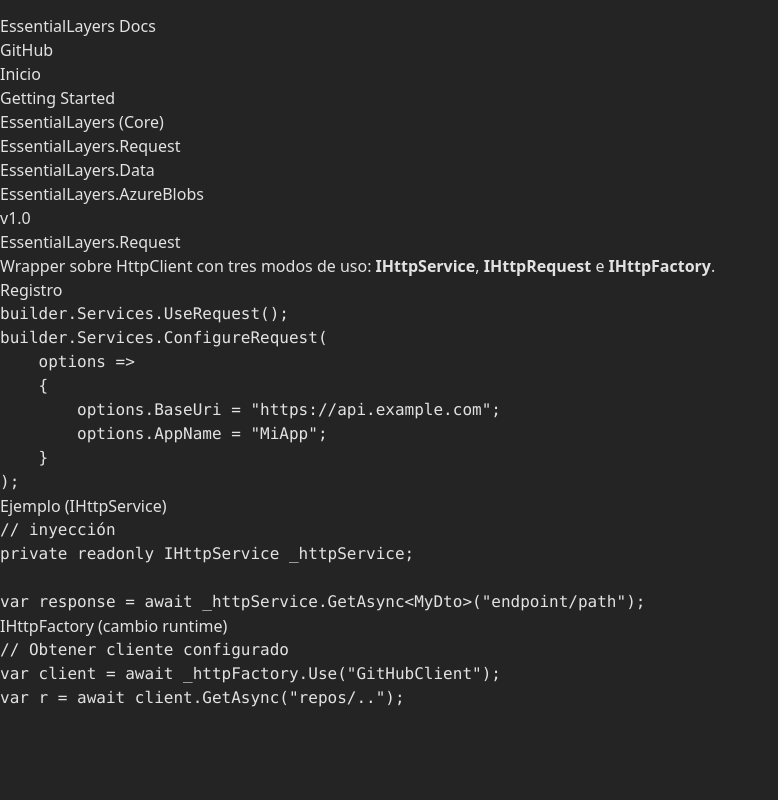
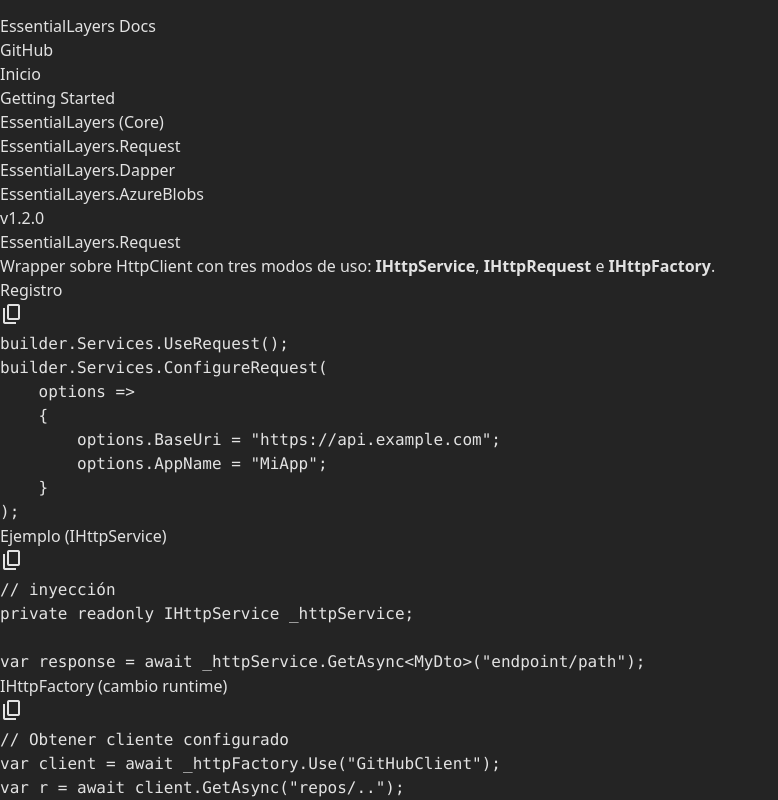
Before and after one commit to msotodev/essential-layers, a React (Vite) app: page /docs/essential-layers-request in a window 1280 px wide. Shown: the part 1066-1866 px from the top of the page, without its empty margins (0-778 px from the left). Before the commit the page ends 1776 px from the top, so only its background shows below. Built offline with nearby package versions, Linux system fonts and the light colour scheme; the HTML template or start-up script is replaced by a standard one; a web font is replaced by a local one.

Commit message:
- It was added "Copy code" button  - Info alerts to show messages to users  - Renamed from EssentialLayers.Data to EssentialLayers.Dapper

```diff
--- a/package.json
+++ b/package.json
@@ -12,6 +12,7 @@
   "dependencies": {
     "react": "19.1.1",
     "react-dom": "19.1.1",
+    "react-hot-toast": "^2.6.0",
     "react-router-dom": "^7.9.6"
   },
   "devDependencies": {
--- a/src/App.tsx
+++ b/src/App.tsx
@@ -1,12 +1,13 @@
 import { Routes, Route, Navigate } from "react-router-dom";
 import { lazy } from "react";
+import { Toaster } from "react-hot-toast";
 
 const Home = lazy(() => import("./pages/Home"));
 const GettingStarted = lazy(() => import("./pages/docs/GettingStarted"));
 const EssentialLayersCore = lazy(() => import("./pages/docs/EssentialLayersCore"));
 const EssentialLayersRequest = lazy(() => import("./pages/docs/EssentialLayersRequest"));
 const Layout = lazy(() => import("./components/Layout"));
-const EssentialLayersData = lazy(() => import("./pages/docs/EssentialLayersData"));
+const EssentialLayersData = lazy(() => import("./pages/docs/EssentialLayersDapper"));
 const EssentialLayersAzureBlobs = lazy(() => import("./pages/docs/EssentialLayersAzureBlobs"));
 
 function App() {
@@ -23,6 +24,16 @@ function App() {
 
         <Route path="*" element={<Navigate to="/" />} />
       </Routes>
+
+      <Toaster position="top-right" toastOptions={{
+        duration: 3000,
+        position: 'bottom-right',
+        style: {
+          background: '#eff6ff',
+          color: '#000',
+          borderRadius: '4px',
+        },
+      }} />
     </Layout>
   );
 }
--- a/src/components/CodeExample.tsx
+++ b/src/components/CodeExample.tsx
@@ -1,3 +1,7 @@
+import toast from "react-hot-toast";
+import { useClipboard } from "../hooks/useClipboard";
+import Button from "./buttons/Button";
+
 export interface CodeExpampleProps {
     title: string;
     code: string;
@@ -6,9 +10,23 @@ export interface CodeExpampleProps {
 export default function CodeExpample(
     { title, code }: CodeExpampleProps
 ) {
+    const { copied, copy } = useClipboard();
+
+    const handleCopy = async () => {
+        await copy(code);
+
+        toast.success(`Copied successfully!`);
+    }
+
     return (
         <section className="flex flex-col gap-3">
-            <h3 className="text-xl font-medium">{title}</h3>
+            <div className="flex justify-between">
+                <h3 className="text-xl font-medium">{title}</h3>
+
+                {
+                    copied ? <Button iconName="library_add_check" /> : <Button iconName="content_copy" onClick={handleCopy} />
+                }
+            </div>
             <pre className="bg-sky-50 dark:bg-gray-900 text-gray-900 dark:text-gray-100 p-4 border-[4px] border-sky-100 dark:border-gray-900 rounded overflow-x-auto">
                 {code}
             </pre>
--- /dev/null
+++ b/src/components/Icon.tsx
@@ -0,0 +1,15 @@
+export interface IconProps {
+    iconName?: string;
+    className?: string;
+}
+
+export default function Icon(
+    { className, iconName }: IconProps
+) {
+    className ??= "";
+    className += " material-symbols-outlined"
+
+    return (
+        <span className={className}>{iconName}</span>
+    )
+}
--- a/src/components/Sidebar.tsx
+++ b/src/components/Sidebar.tsx
@@ -5,7 +5,7 @@ const items = [
     { label: "Getting Started", to: "/docs/getting-started" },
     { label: "EssentialLayers (Core)", to: "/docs/essential-layers" },
     { label: "EssentialLayers.Request", to: "/docs/essential-layers-request" },
-    { label: "EssentialLayers.Data", to: "/docs/essential-layers-data" },
+    { label: "EssentialLayers.Dapper", to: "/docs/essential-layers-data" },
     { label: "EssentialLayers.AzureBlobs", to: "/docs/essential-layers-azure-blobs" },
 ];
 
@@ -27,7 +27,7 @@ export default function Sidebar() {
                 ))}
             </ul>
             <footer className="text-center">
-                v1.0
+                v1.2.0
             </footer>
         </nav>
     );
--- /dev/null
+++ b/src/components/buttons/Button.tsx
@@ -0,0 +1,79 @@
+import Icon from "../Icon";
+
+export interface ButtonProps {
+    title?: string;
+    type?: ButtonType;
+    iconName?: string;
+    className?: string;
+    colorType?: ColorType;
+    children?: React.ReactNode;
+    isVisible?: boolean;
+    onClick?: (e: React.MouseEvent<HTMLButtonElement>) => void;
+    onChange?: (file: File) => void;
+}
+
+export type ButtonType = "submit" | "reset" | "button" | "file";
+
+export default function Button(
+    {
+        title,
+        type = "button",
+        iconName,
+        className,
+        colorType = "light",
+        children,
+        isVisible = true,
+        onClick,
+        onChange
+    }: ButtonProps
+) {
+    className ??= "";
+    className += " px-2 py-1 rounded-sm cursor-pointer flex items-center justify-center";
+    className += iconName ? " gap-2" : "";
+    className += colorType ? " " + ColorClass(colorType) : "";
+
+    const handleClick = (e: React.MouseEvent<HTMLButtonElement>) => {
+        if (onClick) onClick(e);
+    }
+
+    const handleChange = (e: React.ChangeEvent<HTMLInputElement>) => {
+        if (onChange && e.target.files?.length) {
+            onChange(e.target.files[0])
+        }
+    }
+
+    if (!isVisible) return <></>;
+
+    return type != "file" ? (
+        <button title={title}
+            type={type}
+            className={className}
+            onClick={handleClick}>
+            <Icon className="text-[18px]" iconName={iconName} />
+            {
+                children &&
+                <span>{children}</span>
+            }
+        </button>
+    ) : (
+        <label title={title} className={className}>
+            <Icon className="text-[18px]" iconName={iconName} />
+            {
+                children &&
+                <span>{children}</span>
+            }
+            <input type="file" accept=".json" className="hidden" onChange={handleChange} />
+        </label>
+    );
+}
+
+export function ColorClass(colorType: ColorType) {
+    switch (colorType) {
+        case "light": return `hover:bg-gray-900 hover:text-white`;
+        case "primary": return `bg-gray-900 text-white hover:bg-gray-800`;
+        case "primary-outline": return `bg-transparent text-gray-900 border border-gray-900 hover:bg-blue-100`;
+        default: return `hover:bg-gray-900 hover:text-white`;
+    }
+}
+
+export type ColorType = "primary" | "primary-outline" | "light";
--- /dev/null
+++ b/src/hooks/useClipboard.ts
@@ -0,0 +1,30 @@
+import { useState } from "react";
+
+export function useClipboard() {
+    const [copied, setCopied] = useState(false);
+
+    const copy = async (text: string) => {
+        if (!navigator.clipboard) {
+            console.warn("Clipboard API not supported");
+            return false;
+        }
+
+        if (!text) return false;
+
+        try {
+            await navigator.clipboard.writeText(text);
+
+            setCopied(true);
+            setTimeout(() => setCopied(false), 2000);
+
+            return true;
+        } catch (err) {
+            console.error("Failed to copy!", err);
+            setCopied(false);
+
+            return false;
+        }
+    };
+
+    return { copied, copy };
+}
--- a/src/pages/Home.tsx
+++ b/src/pages/Home.tsx
@@ -1,4 +1,5 @@
 import { Link } from "react-router-dom";
+import Icon from "../components/Icon";
 
 export default function Home() {
     return (
@@ -12,19 +13,24 @@ export default function Home() {
 
             <div className="grid gap-6 grid-cols-1 md:grid-cols-2 lg:grid-cols-3">
                 <CardLink titile="Getting Started"
-                    description="Instalación y configuración inicial" />
+                    description="Instalación y configuración inicial"
+                    iconName="arrow_right_alt" />
 
                 <CardLink titile="EssentialLayers (Core)"
-                    description="Helpers, Result pattern, extensions" />
+                    description="Helpers, Result pattern, extensions"
+                    iconName="hub" />
 
                 <CardLink titile="EssentialLayers.Request"
-                    description="Wrapper de HttpClient con múltiples interfaces" />
+                    description="Wrapper de HttpClient con múltiples interfaces"
+                    iconName="api" />
 
-                <CardLink titile="EssentialLayers.Data"
-                    description="Wrapper Dapper + Microsoft.Data.SqlClient" />
+                <CardLink titile="EssentialLayers.Dapper"
+                    description="Wrapper Dapper + Microsoft.Data.SqlClient"
+                    iconName="memory" />
 
                 <CardLink titile="EssentialLayers.AzureBlobs"
-                    description="Integración simplificada con Azure Blob Storage" />
+                    description="Integración simplificada con Azure Blob Storage"
+                    iconName="arrow_upload_progress" />
             </div>
         </div>
     );
@@ -33,15 +39,19 @@ export default function Home() {
 interface CardLinkProps {
     titile: string;
     description: string;
+    iconName?: string;
 }
 
 function CardLink(
-    { titile, description }: CardLinkProps
+    { titile, description, iconName }: CardLinkProps
 ) {
     return (
-        <Link to="/docs/essential-layers-azure-blobs" className="p-4 dark:bg-gray-900 bg-blue-100 border-[1px] border-blue-200 dark:border-gray-900 rounded shadow hover:shadow-md">
-            <h3 className="font-semibold">{titile}</h3>
-            <p className="text-sm mt-2">{description}</p>
-        </Link>
+        <div className={`flex ${iconName && "gap-2"} dark:bg-gray-900 bg-blue-100 border-[1px] border-blue-200 dark:border-gray-900 p-4 rounded shadow hover:shadow-md`}>
+                <Icon iconName={iconName} className="text-gray-50/50" />
+            <Link to="/docs/essential-layers-azure-blobs">
+                <h3 className="font-semibold">{titile}</h3>
+                <p className="text-sm mt-2">{description}</p>
+            </Link>
+        </div>
     );
 }
--- a/src/pages/docs/EssentialLayersData.tsx
+++ b/src/pages/docs/EssentialLayersDapper.tsx
@@ -1,9 +1,9 @@
 import CodeExpample from "../../components/CodeExample";
 
-export default function EssentialLayersData() {
+export default function EssentialLayersDapper() {
     return (
         <div className="space-y-6 dark:text-white text-gray-700">
-            <h2 className="text-3xl font-semibold">EssentialLayers.Data</h2>
+            <h2 className="text-3xl font-semibold">EssentialLayers.Dapper</h2>
 
             <p>
                 Wrapper que une Dapper + Microsoft.Data.SqlClient para ejecutar stored
```
Also changed, not shown: 2 other files (tests, documents, lock files or other folders).
